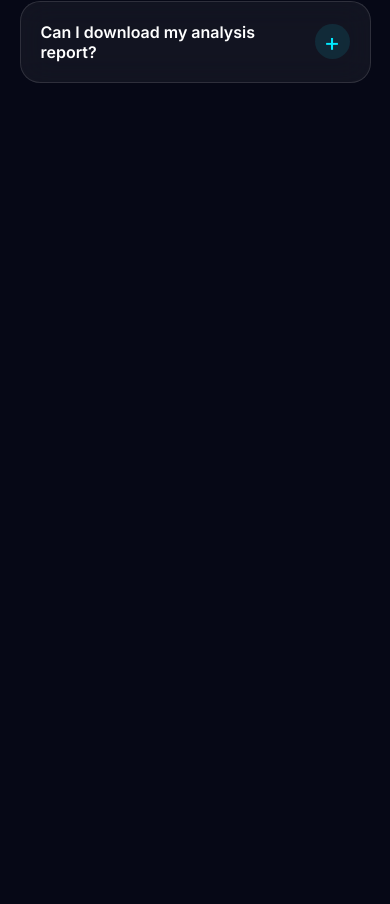
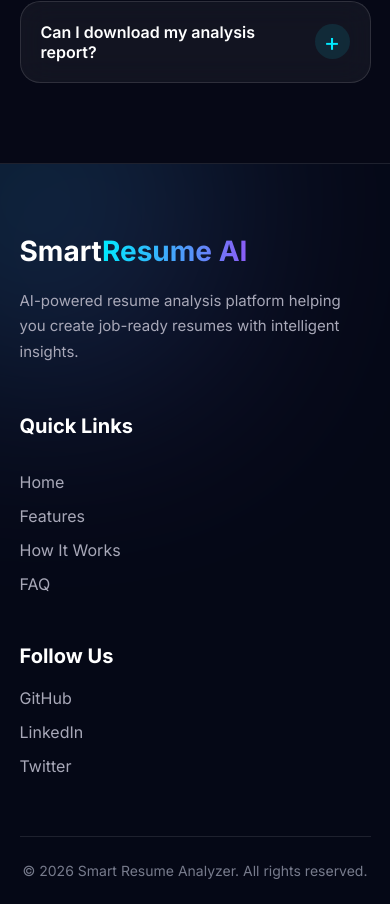
Before and after one commit to shrishti452/smart-resume-analyzer, a React (Vite) app: page / in a window 390 px wide. Shown: the part 9046-9950 px from the top of the page. Before the commit the page ends 9209 px from the top, so only its background shows below. Built offline with nearby package versions, Linux system fonts and the light colour scheme.

Commit message:
Complete landing page sections structure

```diff
--- a/src/App.jsx
+++ b/src/App.jsx
@@ -1,11 +1,12 @@
 import "./App.css";
 import Navbar from "./components/Navbar/Navbar";
-import Hero from "./components/Hero/Hero";
-import Features from "./components/Features/Features";
-import HowItWorks from "./components/HowItWorks/HowItWorks";
+import Hero from "./components/Hero/hero";
+import Features from "./components/Features/features";
+import HowItWorks from "./components/HowItWorks/howItWorks";
 import WhyChooseUs from "./components/WhyChooseUs/whychooseus";
 import Testimonials from "./components/Testimonials/Testimonials";
 import FAQ from "./components/FAQ/FAQ";
+import Footer from "./components/Footer/footer";
 
 function App() {
   const projectName = "Smart Resume Analyzer";
@@ -19,6 +20,7 @@
       <WhyChooseUs />
       <Testimonials />
       <FAQ />
+      <Footer />
     </div>
   );
 }
--- /dev/null
+++ b/src/components/Footer/footer.css
@@ -0,0 +1,262 @@
+.footer {
+
+    width: 100%;
+
+    padding: 80px 8% 25px;
+
+    background: #050816;
+
+    border-top: 1px solid rgba(255, 255, 255, 0.1);
+
+    position: relative;
+
+    overflow: hidden;
+
+}
+
+
+
+/* Glow */
+
+.footer::before {
+
+    content: "";
+
+    position: absolute;
+
+    width: 300px;
+
+    height: 300px;
+
+
+    background:
+        linear-gradient(135deg,
+            #00eaff,
+            #8b5cf6);
+
+
+    filter: blur(120px);
+
+
+    opacity: .25;
+
+
+    top: -100px;
+
+    left: -100px;
+
+}
+
+
+
+.footer-container {
+
+    display: grid;
+
+    grid-template-columns: 2fr 1fr 1fr;
+
+    gap: 50px;
+
+
+    position: relative;
+
+    z-index: 1;
+
+}
+
+
+
+/* BRAND */
+
+.footer-brand h2 {
+
+    color: white;
+
+    font-size: 32px;
+
+    margin-bottom: 20px;
+
+}
+
+
+
+.footer-brand h2 span {
+
+    background:
+        linear-gradient(90deg,
+            #00eaff,
+            #8b5cf6);
+
+
+    -webkit-background-clip: text;
+
+    -webkit-text-fill-color: transparent;
+
+}
+
+
+
+.footer-brand p {
+
+    color: #a8a8b8;
+
+    max-width: 350px;
+
+    line-height: 1.7;
+
+    font-size: 15px;
+
+}
+
+
+
+/* LINKS */
+
+.footer h3 {
+
+    color: white;
+
+    font-size: 20px;
+
+    margin-bottom: 20px;
+
+}
+
+
+
+.footer-links {
+
+    display: flex;
+
+    flex-direction: column;
+
+    gap: 14px;
+
+}
+
+
+
+.footer-links a {
+
+    text-decoration: none;
+
+    color: #a8a8b8;
+
+    transition: .3s;
+
+}
+
+
+
+.footer-links a:hover {
+
+    color: #00eaff;
+
+    transform: translateX(5px);
+
+}
+
+
+
+/* SOCIAL */
+
+.social-icons {
+
+    display: flex;
+
+    flex-direction: column;
+
+    gap: 14px;
+
+}
+
+
+
+.social-icons a {
+
+    text-decoration: none;
+
+    color: #a8a8b8;
+
+    transition: .3s;
+
+}
+
+
+
+.social-icons a:hover {
+
+    color: #00eaff;
+
+}
+
+
+
+/* BOTTOM */
+
+.footer-bottom {
+
+    margin-top: 60px;
+
+    padding-top: 25px;
+
+
+    border-top:
+
+        1px solid rgba(255, 255, 255, 0.1);
+
+
+    text-align: center;
+
+
+    position: relative;
+
+    z-index: 1;
+
+}
+
+
+
+.footer-bottom p {
+
+    color: #777b8c;
+
+    font-size: 14px;
+
+}
+
+
+
+/* RESPONSIVE */
+
+
+@media(max-width:900px) {
+
+
+    .footer-container {
+
+        grid-template-columns: 1fr;
+
+    }
+
+
+}
+
+
+@media(max-width:600px) {
+
+
+    .footer {
+
+        padding: 70px 5% 25px;
+
+    }
+
+
+    .footer-brand h2 {
+
+        font-size: 28px;
+
+    }
+
+}
--- /dev/null
+++ b/src/components/Footer/footer.jsx
@@ -0,0 +1,102 @@
+import "./Footer.css";
+
+function Footer() {
+
+    return (
+
+        <footer className="footer">
+
+            <div className="footer-container">
+
+
+                <div className="footer-brand">
+
+                    <h2>
+                        Smart<span>Resume AI</span>
+                    </h2>
+
+
+                    <p>
+                        AI-powered resume analysis platform
+                        helping you create job-ready resumes
+                        with intelligent insights.
+                    </p>
+
+                </div>
+
+
+
+                <div className="footer-links">
+
+                    <h3>
+                        Quick Links
+                    </h3>
+
+
+                    <a href="#">
+                        Home
+                    </a>
+
+                    <a href="#">
+                        Features
+                    </a>
+
+                    <a href="#">
+                        How It Works
+                    </a>
+
+                    <a href="#">
+                        FAQ
+                    </a>
+
+                </div>
+
+
+
+                <div className="footer-social">
+
+                    <h3>
+                        Follow Us
+                    </h3>
+
+
+                    <div className="social-icons">
+
+                        <a href="#">
+                            GitHub
+                        </a>
+
+                        <a href="#">
+                            LinkedIn
+                        </a>
+
+                        <a href="#">
+                            Twitter
+                        </a>
+
+                    </div>
+
+                </div>
+
+
+            </div>
+
+
+
+            <div className="footer-bottom">
+
+                <p>
+                    © 2026 Smart Resume Analyzer. All rights reserved.
+                </p>
+
+            </div>
+
+
+        </footer>
+
+    );
+
+}
+
+
+export default Footer;
```
